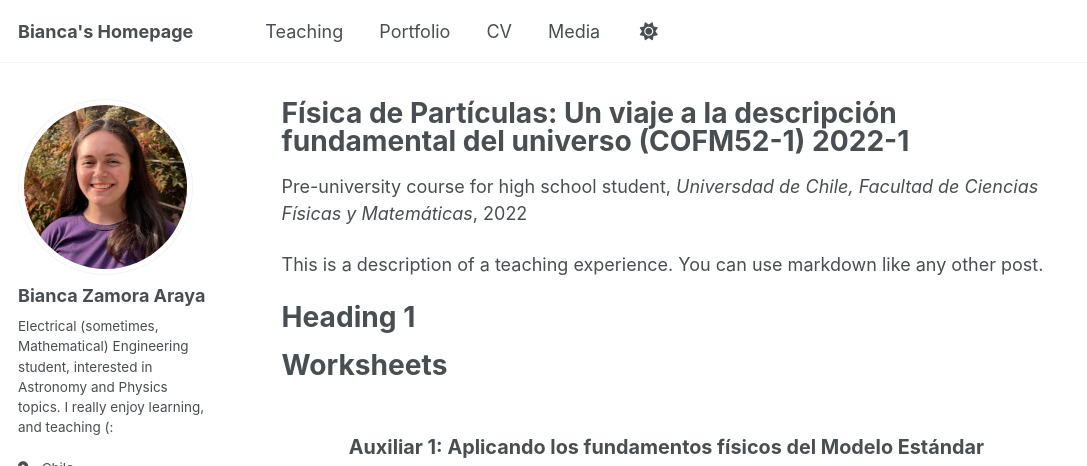
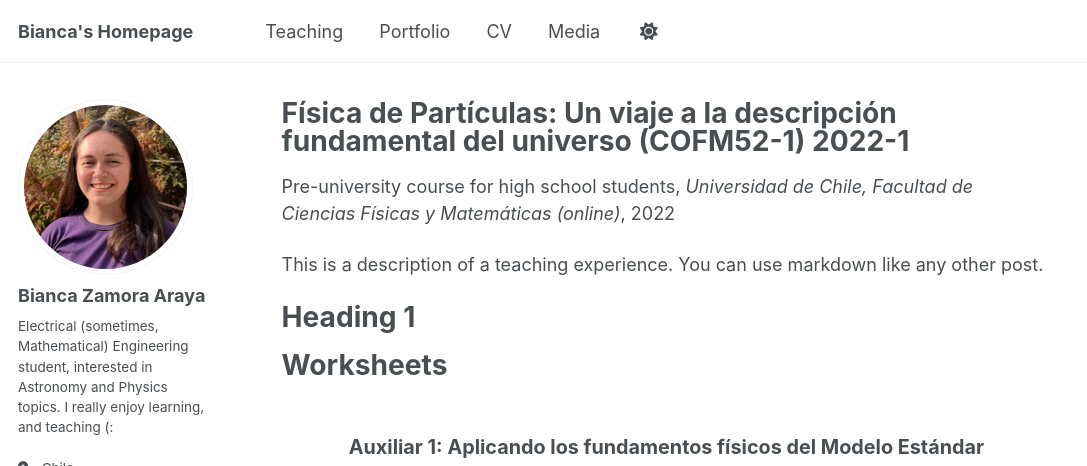
Before and after one commit to Bianca-Zamora-Araya/Bianca-Zamora-Araya.github.io, a Jekyll site: the page built from _teaching/2022-1_COFM52-1.md, in a window 1280 px wide and 900 px high, cut to the strip 0-466 px from the top of the window. Shown: the whole strip, without its empty margins (0-1087 px from the left). Built offline with Jekyll 4.4.1, drawn with Linux system fonts in a browser that asks for light colours; a script that is not in the unit is left out.

Commit message:
Update 2022-1_COFM52-1.md

```diff
--- a/_teaching/2022-1_COFM52-1.md
+++ b/_teaching/2022-1_COFM52-1.md
@@ -1,9 +1,9 @@
 ---
 title: "Física de Partículas: Un viaje a la descripción fundamental del universo (COFM52-1) 2022-1"
 collection: teaching
-type: "Pre-university course for high school student"
+type: "Pre-university course for high school students"
 permalink: "https://www.u-cursos.cl/escverano/2022/2/COFM52/1/material_docente/"
-venue: "Universdad de Chile, Facultad de Ciencias Físicas y Matemáticas"
+venue: "Universidad de Chile, Facultad de Ciencias Físicas y Matemáticas (online)"
 date: 2022-07-01
 location: "Santiago, Chile"
 ---
```
